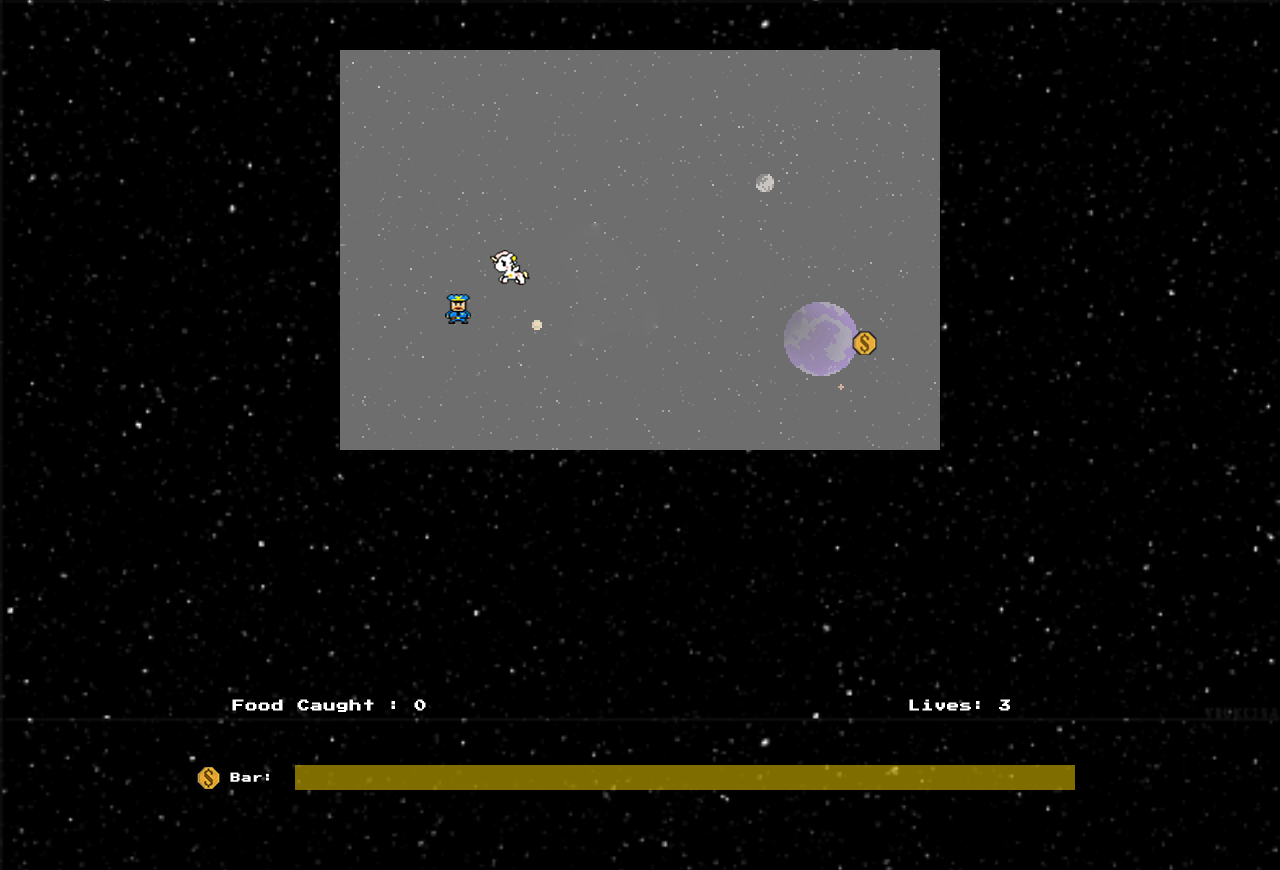
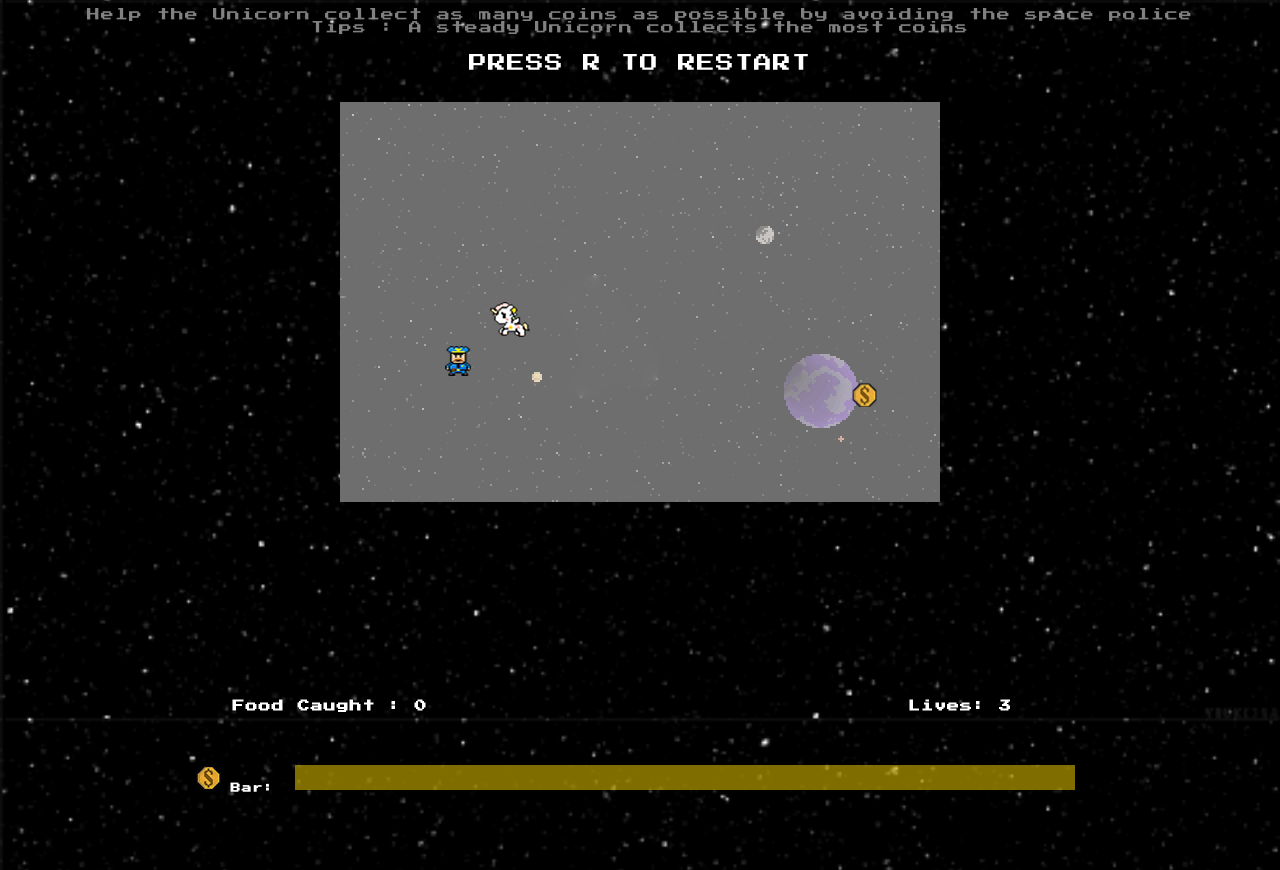
Before and after one commit to arieltsq/Project1B, a plain HTML site: page index.html in a window 1280 px wide. Drawn offline with nearby package versions, Linux system fonts and the light colour scheme.

Commit message:
Updated CSS and added Goals and tips

```diff
--- a/game.js
+++ b/game.js
@@ -1,6 +1,7 @@
 /* Global $ */
 // Create the canvas
 var healthbar = $('#lifebar');
+var upBtn = $('#UpBtn');
 var healthCounter = window.innerWidth;
 
 var canvas = document.createElement('canvas');
@@ -8,7 +9,7 @@ var ctx = canvas.getContext('2d');
 canvas.width = 600;
 canvas.height = 400;
 // canvas.style = "border: 4px solid black; position:absolute; left: 31%; width: 1200px; height: 800px; margin-left: -250px; margin-top: 10px";
-canvas.style = ' position:absolute; width: 600px; height: 400px; margin-top: 50px; margin-left:auto; margin-right:auto; left:0; right:0; ';
+canvas.style = ' position:absolute; width: 600px; height: 400px; margin-top: 30px; margin-left:auto; margin-right:auto; left:0; right:0; ';
 // canvas.style = 'left: 50%; margin-left: 8% ';
 
 document.body.appendChild(canvas);
@@ -115,6 +116,7 @@ function UpdatedHealthBar () {
 setInterval(MinusHealth, 10);
 
 // Update game objects
+var Status = false;
 
 function Update (modifier) {
   if (38 in keysDown) {
@@ -248,7 +250,7 @@ function checkBomb()
      window.alert("You're left with : " + playerLife + ' lifes');
    }, 1000);
     healthCounter = 1000;
-    //window.alert("You're left with : " + playerLife + ' lifes' );
+    // window.alert("You're left with : " + playerLife + ' lifes' );
     policeArray = [];
   }
   if(playerLife <= 0) {
--- a/index.html
+++ b/index.html
@@ -5,10 +5,16 @@
   <title>Unicorn the Thief</title>
   <link rel="stylesheet" href="style.css">
   <link href='https://fonts.googleapis.com/css?family=Press+Start+2P' rel='stylesheet' type='text/css'>
+<link rel="icon" type="image/png" href="images/icon.png" />
 </head>
 <body>
+  <div id="topbar">
+    <p> Help the Unicorn collect as many coins as possible by avoiding the space police</p>
+<p> Tips : A steady Unicorn collects the most coins </p>
+  <h1> PRESS R TO RESTART</h1>
+  </div>
   <div id ="middleContainer">
-      <img src="images/Coin.png" width="25px" height "5px">
+      <img src="images/coin.png" width="25px" height "5px">
     <h1>Bar: </h1>
     <div id="lifebar"></div>
   </div>
--- a/style.css
+++ b/style.css
@@ -109,3 +109,18 @@ h3{
   padding-top:80px;
   /*font-size: 50px;*/
 }
+
+#topbar{
+
+ text-align: center;
+ margin-top: 8px;
+ color:white;
+}
+h1{
+  font-size: 18px;
+  margin-top: 20px;
+}
+p{
+  font-size: 13px;
+  color:  rgba(255, 255, 255, 0.5);
+}
```
Also changed, not shown: images/icon.png (added).
